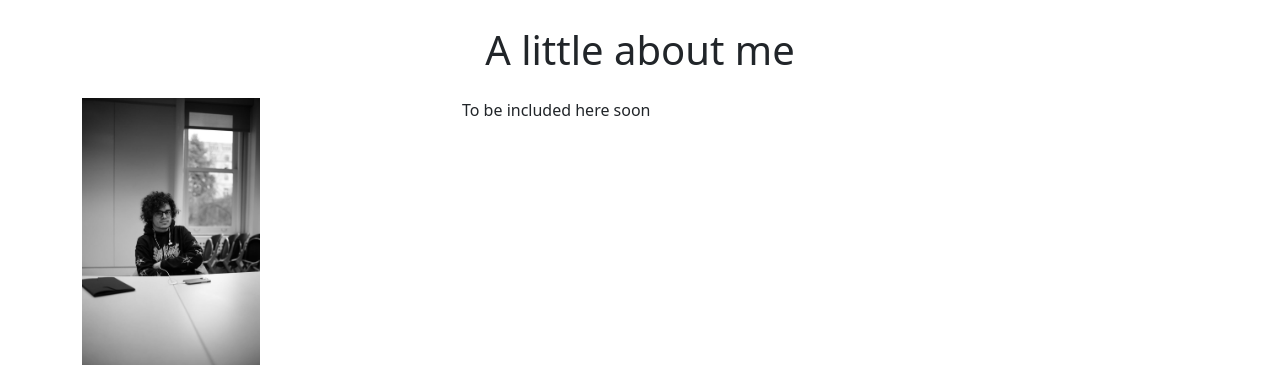
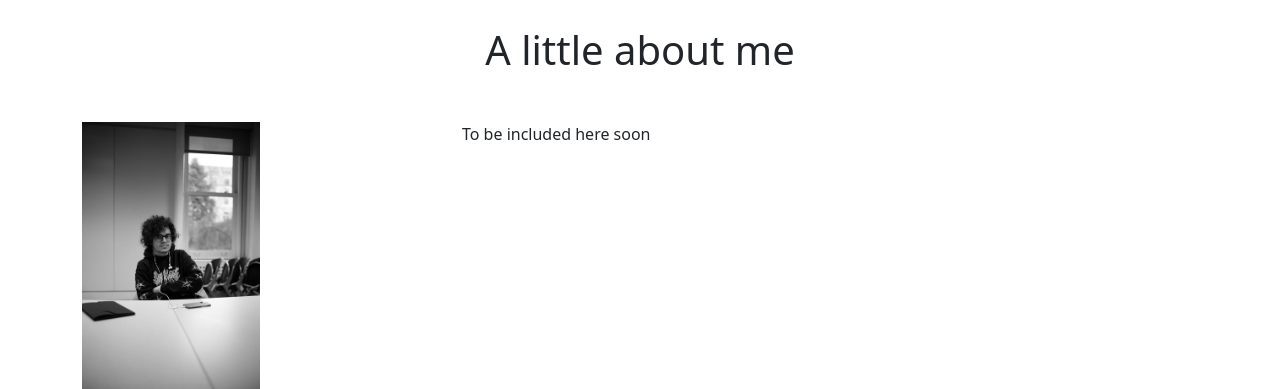
Before and after one commit to gtj5/gtj5.github.io, a plain HTML site: page index.html in a window 1280 px wide. Shown: the part 822-1211 px from the top of the page. Before the commit the page ends 1187 px from the top, so only its background shows below. Drawn offline with nearby package versions, Linux system fonts and the light colour scheme.

Commit message:
Update index.html

```diff
--- a/index.html
+++ b/index.html
@@ -56,7 +56,7 @@
   <section id="about">
   <div class="container mt-4 pt-4">
     <h1 class="text-center"> A little about me</h1>
-    <div class="row mt-4">
+    <div class="row mt-5">
       <div class="col-lg-4">
         <img src="images/5F0D6C25-EFC5-46FD-9C5A-DF12F9ED463C.JPG" class="imageAboutPage" alt="">
       </div>
```
